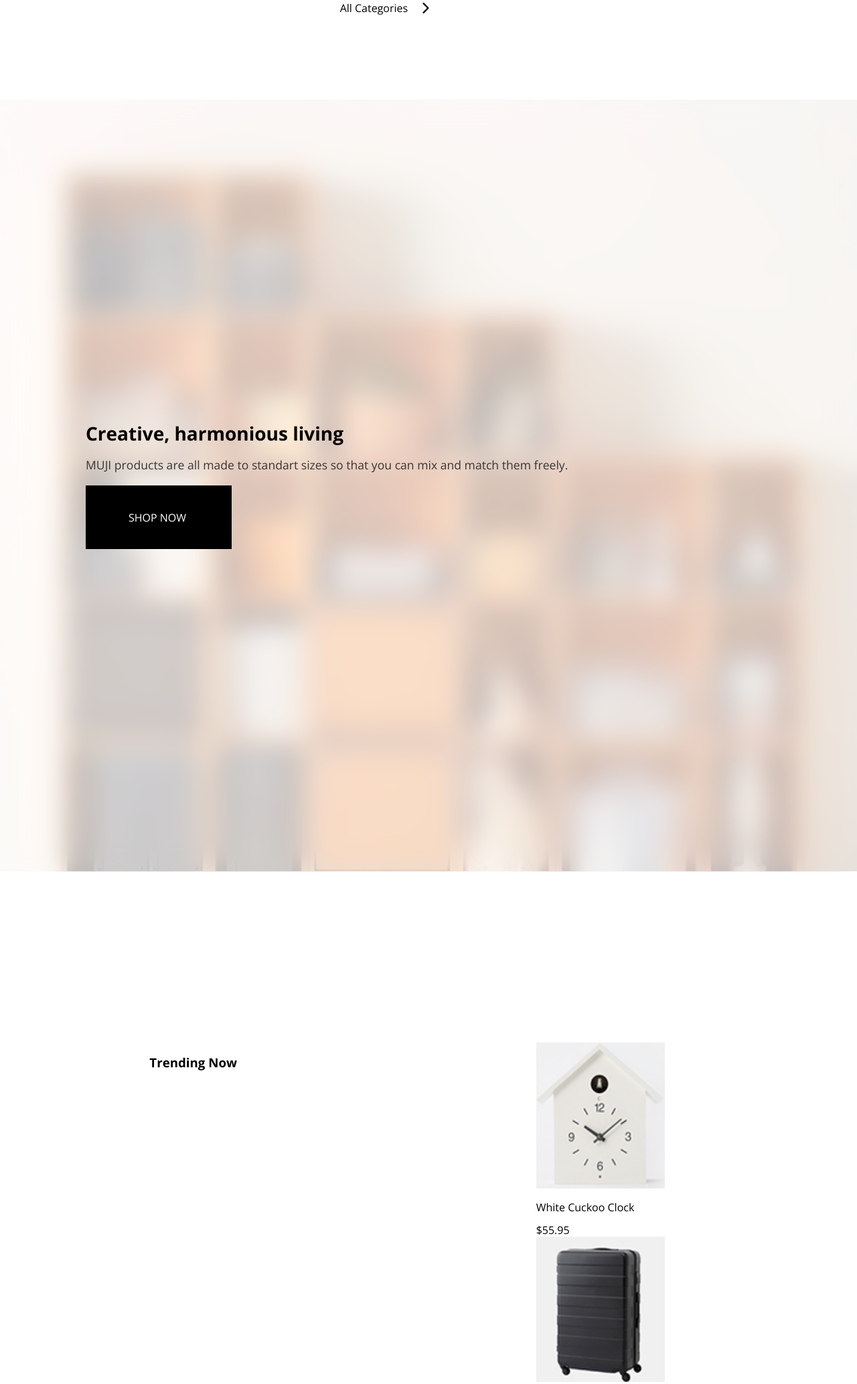
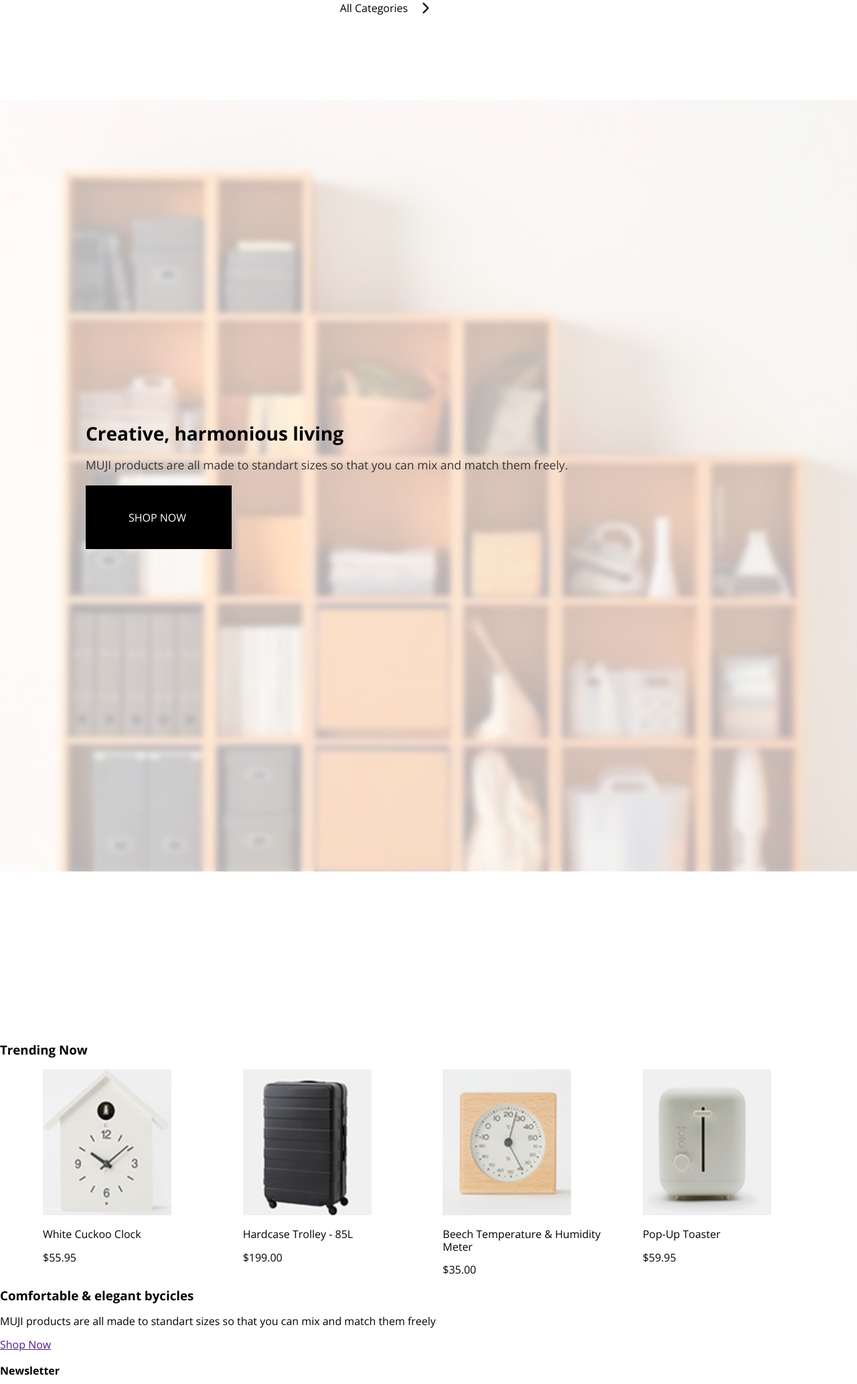
Before and after one commit to Fedya-Mercuriev/muji-tribute, a plain HTML site: page index.html in a window 1280 px wide. Shown: the part 2568-4635 px from the top of the page at 67% size. Drawn offline with nearby package versions, Linux system fonts and the light colour scheme.

Commit message:
Changed trending-block rules and blur parametres

```diff
--- a/css/style.css
+++ b/css/style.css
@@ -608,8 +608,8 @@ cubic-bezier(0.07, 0.14, 0.17, 0.93);
 
 @supports ((-webkit-backdrop-filter: initial) or (backdrop-filter: initial)) {
   .shop-now-block-content {
-    -webkit-backdrop-filter: saturate(180%) blur(20px);
-    backdrop-filter: saturate(180%) blur(20px);
+    -webkit-backdrop-filter: saturate(180%) blur(5px);
+    backdrop-filter: saturate(180%) blur(5px);
     background-color: rgba(255,255,255,0.7);
   }
 }
@@ -641,15 +641,16 @@ cubic-bezier(0.07, 0.14, 0.17, 0.93);
   color: #ffffff;
 }
 
-.trending-block {
+.trending-block__headline {
+  order: 1;
+  display: block;
+  width: 100vw;
+}
+
+.trending-products {
   display: flex;
   flex-flow: row;
-  flex-wrap: wrap;
   justify-content: space-around;
-}
-
-.tending-block__headline {
-  display: block;
 }
 
 .trending-item {
```
